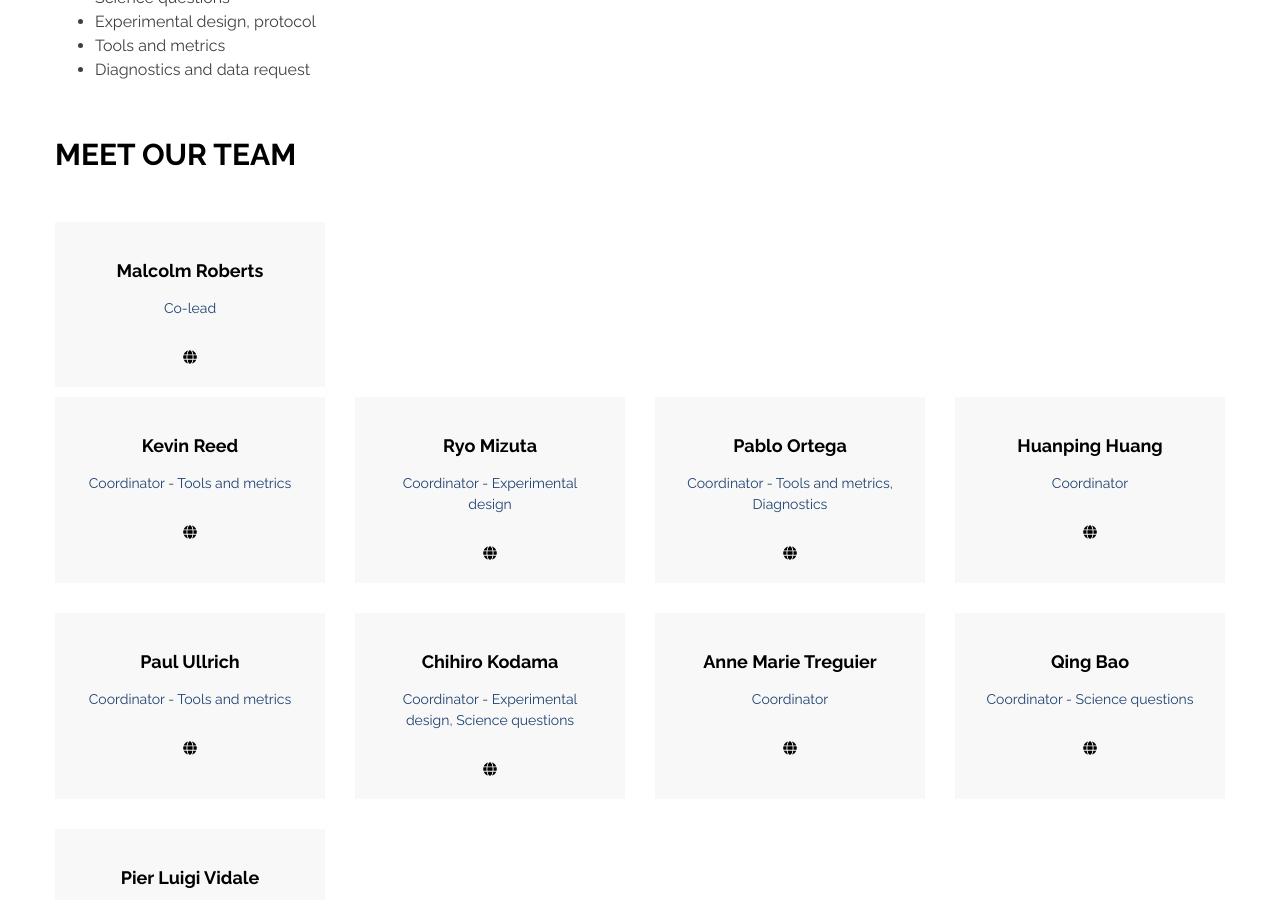
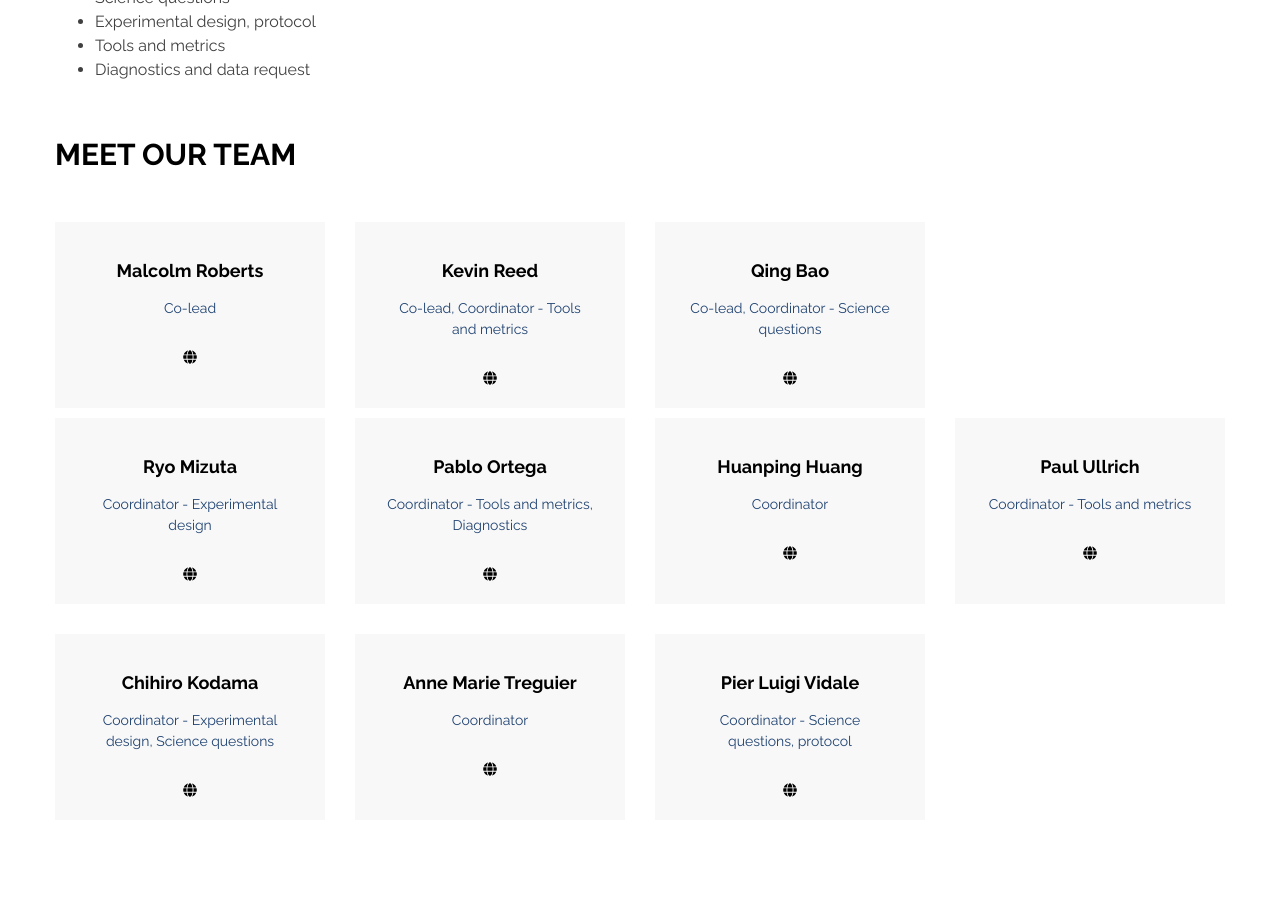
Before and after one commit to HighResMIP2/HighResMIP2.github.io, a Jekyll site: the page built from committee.md, in a window 1280 px wide and 900 px high, scrolled down 304 px. Built offline with Jekyll 4.4.1, drawn with Linux system fonts in a browser that asks for light colours.

Commit message:
Added new co-leads

```diff
--- a/committee.md
+++ b/committee.md
@@ -26,15 +26,22 @@ We are gradually building a committee structure with coordinators to address the
 					<listyle="list-style:none;"><a href=""><i class="fab fa-linkedin-in"></i></a></li> -->
 				</ul>
 			</div>
-		</article>
-		<article class="developer-grid">
 			<div class="developer-wrap">
                                 <h3>Kevin Reed</h3>
-				<p>Coordinator - Tools and metrics</p>
+				<p>Co-lead, Coordinator - Tools and metrics</p>
 				<ul>
 					<li style="list-style:none;"><a href="https://www.stonybrook.edu/experts/profile/kevin-reed"><i class="fa fa-globe"></i></a></li>
 				</ul>
 			</div>
+			<div class="developer-wrap">
+                                <h3>Qing Bao</h3>
+				<p>Co-lead, Coordinator - Science questions</p>
+				<ul>
+					<li style="list-style:none;"><a href="http://staff.lasg.ac.cn/qbao/index_e.htm"><i class="fa fa-globe"></i></a></li>
+				</ul>
+			</div>
+		</article>
+		<article class="developer-grid">
 			<div class="developer-wrap">
                                 <h3>Ryo Mizuta</h3>
 				<p>Coordinator - Experimental design</p>
@@ -78,13 +85,6 @@ We are gradually building a committee structure with coordinators to address the
 				</ul>
 			</div>
 			<div class="developer-wrap">
-                                <h3>Qing Bao</h3>
-				<p>Coordinator - Science questions</p>
-				<ul>
-					<li style="list-style:none;"><a href="http://staff.lasg.ac.cn/qbao/index_e.htm"><i class="fa fa-globe"></i></a></li>
-				</ul>
-			</div>
-			<div class="developer-wrap">
                                 <h3>Pier Luigi Vidale</h3>
 				<p>Coordinator - Science questions, protocol</p>
 				<ul>
```
